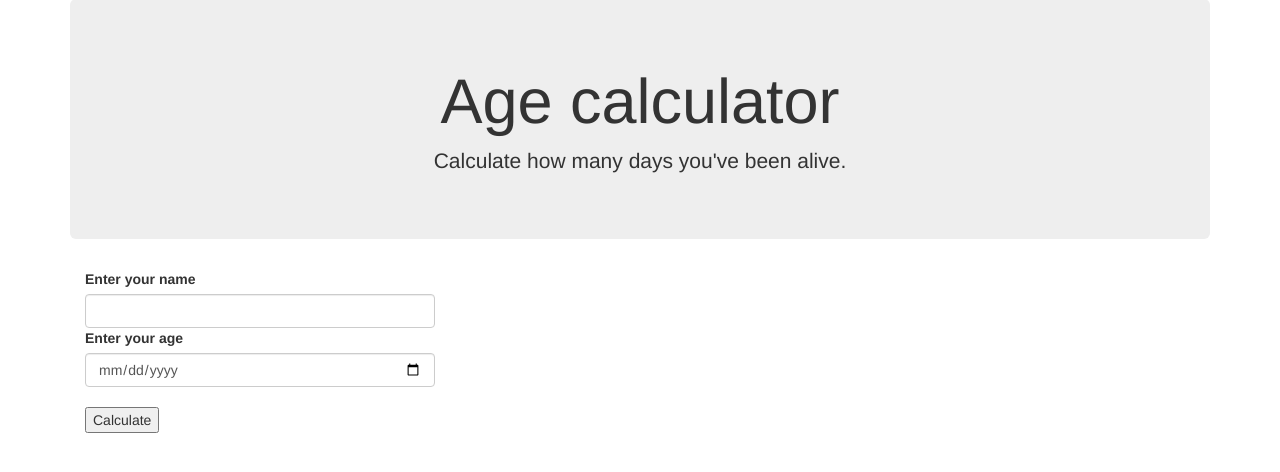
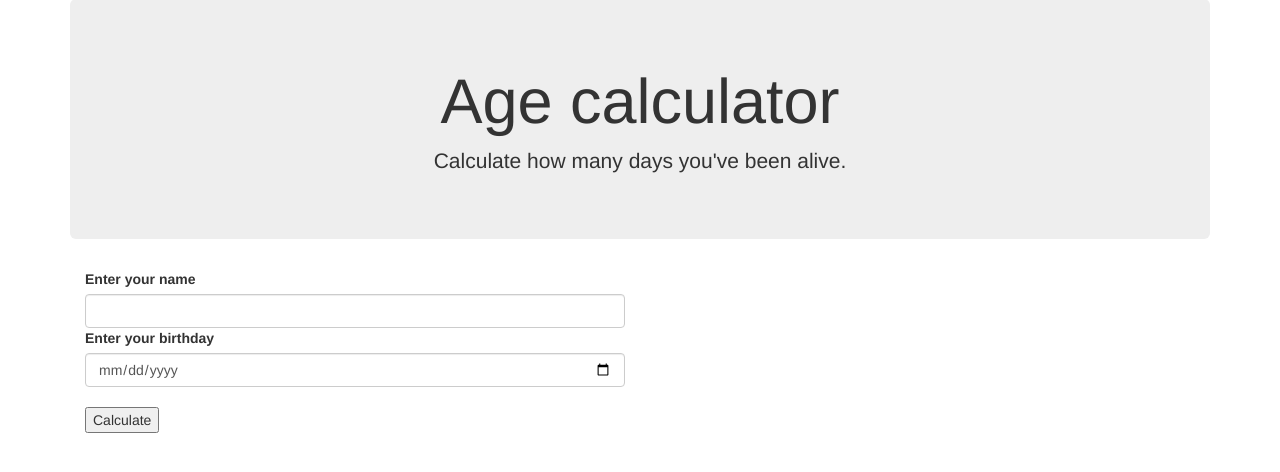
Before and after one commit to funki-town/SDEAssignment1, a PHP site: page / in a window 1280 px wide. Shown: the part 73-545 px from the top of the page. Run offline with PHP 8.4, Linux system fonts and the light colour scheme; some libraries are stand-ins or nearby versions.

Commit message:
added age calculator

```diff
--- a/calculate.js
+++ b/calculate.js
@@ -1,5 +1,5 @@
 var xHrObject = false;
-
+//error handling for IE
 if (window.XMLHttpRequest) {
     xHRObject = new XMLHttpRequest();
 } else if (window.ActiveXObject) {
@@ -7,12 +7,17 @@ if (window.XMLHttpRequest) {
 }
 
 function showAge() {
-    var name = document.getElementById("name").value;
-    var age = document.getElementById("date").value;
-    if (name == "" || age == "") {
-        document.getElementById("return").innerHTML = "Please enter your details above";
+  //get values from form
+  var div = document.getElementById("message");
+  var name = document.getElementById("name").value;
+  var date = document.getElementById("date").value;
+    if (name == "" || date == "") {
+        //validate inputs client side
+        div.innerHTML = "Please enter your details above";
+        div.className = "alert alert-warning";
         return;
     } else {
+        //calculate age
         xHRObject.open("GET", "calculate.php?a=" + name + "&b=" + date, true);
         xHRObject.setRequestHeader('If-Modified-Since', 'Sat, 1 Jan 2000 00:00:00 GMT');
         xHRObject.onreadystatechange = recData;
@@ -22,8 +27,13 @@ function showAge() {
 
 function recData() {
     if (xHRObject.readyState == 4 && xHRObject.status == 200) {
-        alert("Ajax works" + xHRObject.responseText);
-        document.getElementById("return").class = "";
-        xHRObject.responseText = document.getElementById("return").innerHTML;
+        //for testing
+        //alert("You are  " + xHRObject.responseText + " days old");
+        if(xHRObject.responseText.length > 0){
+          //populate the message
+          var div = document.getElementById("message");
+          div.className = "alert alert-success";
+          div.innerHTML = "You are " + xHRObject.responseText + " day(s) old";
+        }
     }
 }
--- a/index.php
+++ b/index.php
@@ -29,11 +29,6 @@ Last updated: 23/09/16
     <nav class="navbar navbar-inverse">
         <div class="container-fluid">
             <div class="navbar-header">
-                <button type="button" class="navbar-toggle" data-toggle="collapse" data-target="#myNavbar">
-                    <span class="icon-bar"></span>
-                    <span class="icon-bar"></span>
-                    <span class="icon-bar"></span>
-                </button>
                 <a class="navbar-brand" href="#">SWE30004 - Assignment 1</a>
             </div>
     </nav>
@@ -43,25 +38,28 @@ Last updated: 23/09/16
             <p>Calculate how many days you've been alive.</p>
         </div>
     </div>
-        <div class="container" id="app">
+    <div class="row">
+        <div id="app"class="container">
+          <div class="col-md-6">
             <div class="form-group">
             <form onsubmit="showAge()">
-                <div class="col-xs-4">
                     <Label> Enter your name </Label>
                     <input id="name" type="text" class="form-control"></input>
-                    <Label>Enter your age</Label>
+                    <Label>Enter your birthday</Label>
                     <input id="date" type="date" class="form-control"></input>
                     </br>
                     <!--<button type="submit" class="btn btn-default">Submit</button>-->
                     <input type="button" value="Calculate" onclick="showAge()"/>
-                </div>
             </form>
             </div>
+          </div>
+      </br>
+          <div class="col-md-6">
+              <div id="message"></div>
+            </div>
+          </div>
         </div>
-        <p><div id="return">
-
-        </div></p>
-
+      </div>
             <!-- jQuery (necessary for Bootstrap's JavaScript plugins) -->
     <script type="text/javascript" src="https://ajax.googleapis.com/ajax/libs/jquery/1.11.1/jquery.min.js"></script>
     <!-- Include all compiled plugins (below), or include individual files as needed -->
```
Also changed, not shown: calculate.php (+30 -24 lines).
